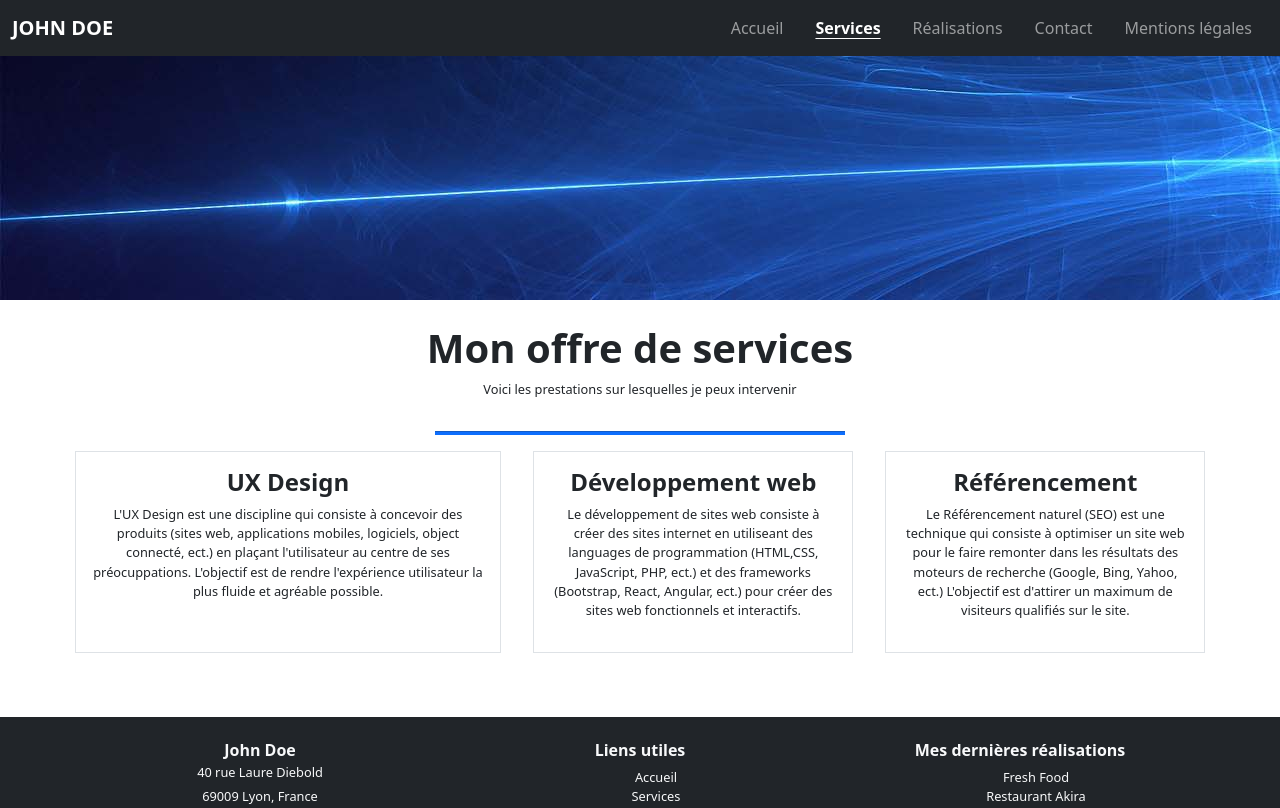
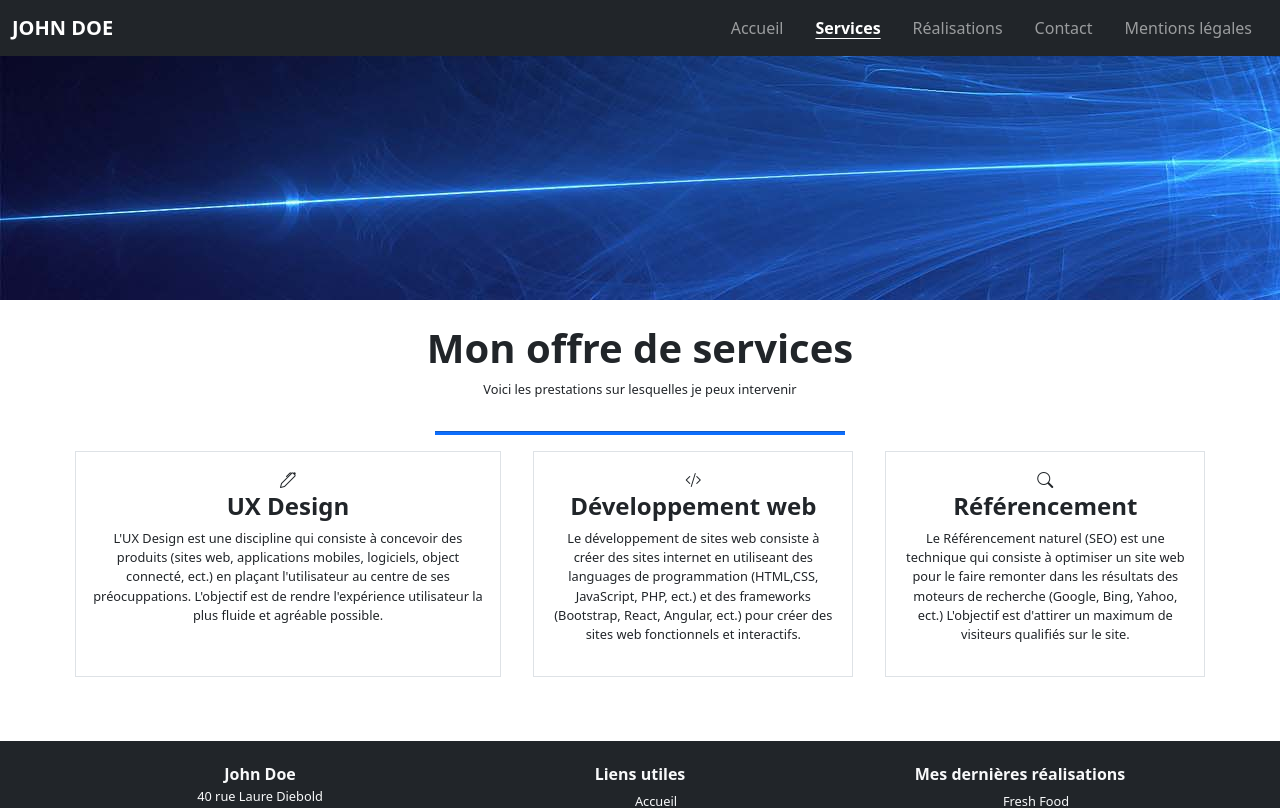
Before and after one commit to AngieGit09/devoir-5-realisation-portofolio, a React (Create React App) app: page /services in a window 1280 px wide. Shown: the top 808 px of the page. Built offline with nearby package versions, Linux system fonts and the light colour scheme.

Commit message:
ajout css et icones

```diff
--- a/src/pages/Home.jsx
+++ b/src/pages/Home.jsx
@@ -1,7 +1,6 @@
 import React, { useState } from "react";
-{
-  /*import MonProfil from "../components/MonProfil";*/
-}
+
+import MonProfil from "../components/MonProfil";
 
 export default function Home() {
   const [showModal, setShowModal] = useState(false);
--- a/src/pages/Services.jsx
+++ b/src/pages/Services.jsx
@@ -23,6 +23,7 @@ const Services = () => {
       <div className="container-fluid text-center">
         <div className="row justify-content-center">
           <div className="col-11 col-md-4 border p-3 m-3">
+            <i class="bi bi-pen"></i>
             <h2>
               <span>ux</span> Design
             </h2>
@@ -36,6 +37,7 @@ const Services = () => {
             </p>
           </div>
           <div className="col-11 col-md-3 border p-3 m-3">
+            <i class="bi bi-code-slash"></i>
             <h2>Développement web</h2>
             <p>
               Le développement de sites web consiste à créer des sites internet
@@ -46,6 +48,7 @@ const Services = () => {
             </p>
           </div>
           <div className="col-11 col-md-3 border p-3 m-3">
+            <i class="bi bi-search"></i>
             <h2>Référencement</h2>
             <p>
               Le Référencement naturel (<span>seo</span>) est une technique qui
```
